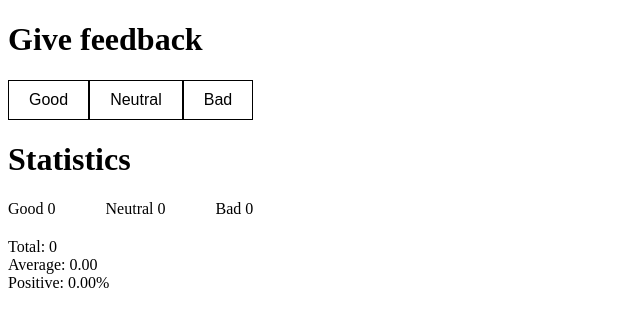
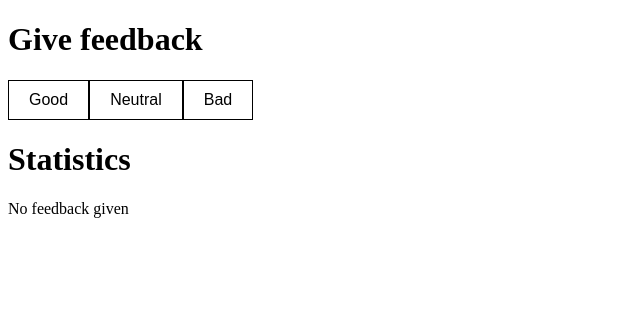
Before and after one commit to kuroshit/exercise1, a React (Vite) app in the folder template/: page / in a window 1280 px wide. Shown: the top 326 px of the page, without its empty margins (0-640 px from the left). Built offline with nearby package versions, Linux system fonts and the light colour scheme.

Commit message:
uni cafe step 4

```diff
--- a/template/src/FeedbackStats.jsx
+++ b/template/src/FeedbackStats.jsx
@@ -6,6 +6,8 @@ const FeedbackStats = ({ feedback }) => {
 
   return (
     <>
+      {total > 0 ? (
+        <div>
           <div className="feedback-numbers">
             <div>Good {good}</div>
             <div>Neutral {neutral}</div>
@@ -17,6 +19,10 @@ const FeedbackStats = ({ feedback }) => {
             <div>Average: {average.toFixed(2)}</div>
             <div>Positive: {positive.toFixed(2)}%</div>
           </div>
+        </div>
+      ) : (
+        <div>No feedback given</div>
+      )}
     </>
   );
 };
```
Lines whose indentation alone changed are shown as unchanged.
